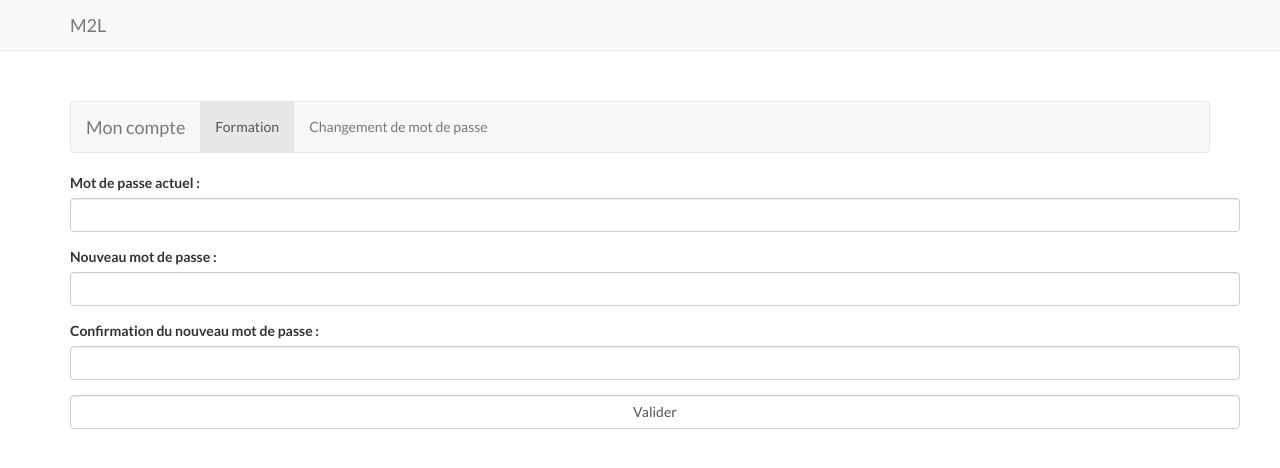
After one commit to Marhz/ppem2l, a PHP site: template views/changeMdp.php in a window 1280 px wide. The commit adds this page. Shown: the top 468 px of the page. Run offline with PHP 8.4, Linux system fonts and the light colour scheme; the template is opened without the code that fills it, so the values that code supplies are empty; some libraries are stand-ins or nearby versions.

Commit message:
Modifié mot de passe
15:23
23/02/2017

```diff
--- a/core/start.php
+++ b/core/start.php
@@ -9,7 +9,7 @@ $capsule->addConnection([
 	'host' => 'localhost',
 	'database' => 'ppem2l',
 	'username' => 'root',
-	'password' => '1234',
+	'password' => '',
 	'charset' => 'utf8',
 	'collation' => 'utf8_unicode_ci'
 ]);
--- /dev/null
+++ b/views/changeMdp.php
@@ -0,0 +1,28 @@
+<?php require 'views/plugins/profilMenu.php' ?>
+<div class="container">
+	<form method="POST" action="changeMdp">
+		<div class="row">
+			<div class="form-group">
+				<label for="oldpassword">Mot de passe actuel : </label>
+				<input type="password" name="oldpassword" id="oldpassword" class="form-control " placeholder="" value="" required />
+			</div>
+		</div>
+		<div class="row">
+			<div class="form-group">
+				<label for="newpassword">Nouveau mot de passe :</label>
+				<input type="password" name="newpassword" id="newpassword" class="form-control " placeholder="" value="" required />
+			</div>
+		</div>
+		<div class="row">
+			<div class="form-group">
+				<label for="newpasswordconfirm">Confirmation du nouveau mot de passe :</label>
+				<input type="password" name="newpasswordconfirm" id="newpasswordconfirm" class="form-control " placeholder="" value="" required />
+			</div>
+		</div>
+		<div class="row">
+			<div class="form-group">
+				<input type="submit" name="submit" class="form-control" value="Valider"/>
+			</div>
+		</div>
+	</form>
+</div>
--- a/views/plugins/profilMenu.php
+++ b/views/plugins/profilMenu.php
@@ -5,7 +5,7 @@
 	    </div>
 	    <ul class="nav navbar-nav">
 	      <li class="active"><a href="#">Formation</a></li>
-	      <li><a href="#">Changement de mot de passe</a></li>
+	      <li><a href="changeMdp">Changement de mot de passe</a></li>
 	      <?php
 	      	if(auth('user')->isChef())
 	      	{
--- a/views/validerFormations.php
+++ b/views/validerFormations.php
@@ -57,7 +57,7 @@
 	<div class="">
 		<h1>Mes employés</h1>
 		<?php
-			if(!$employes)
+			if(!$employes->isEmpty())
 			{
 				foreach($employes as $employe)
 				{
```
Also changed, not shown: controllers/changeMdp.php (added, +27 -0 lines).
